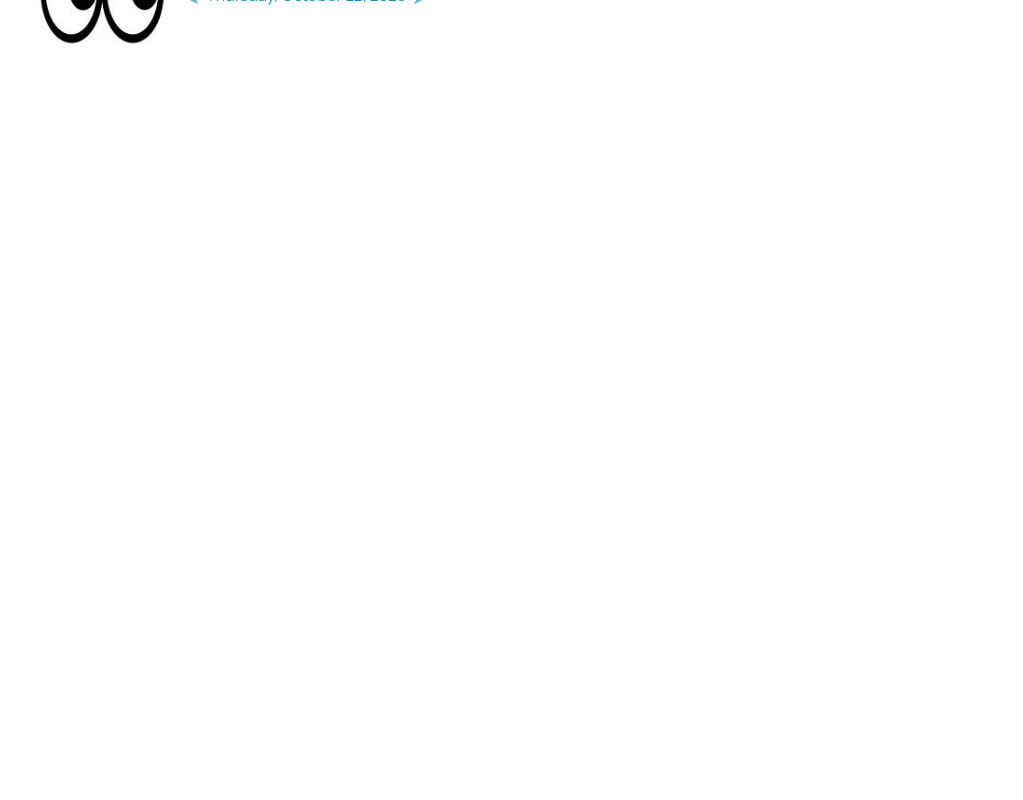
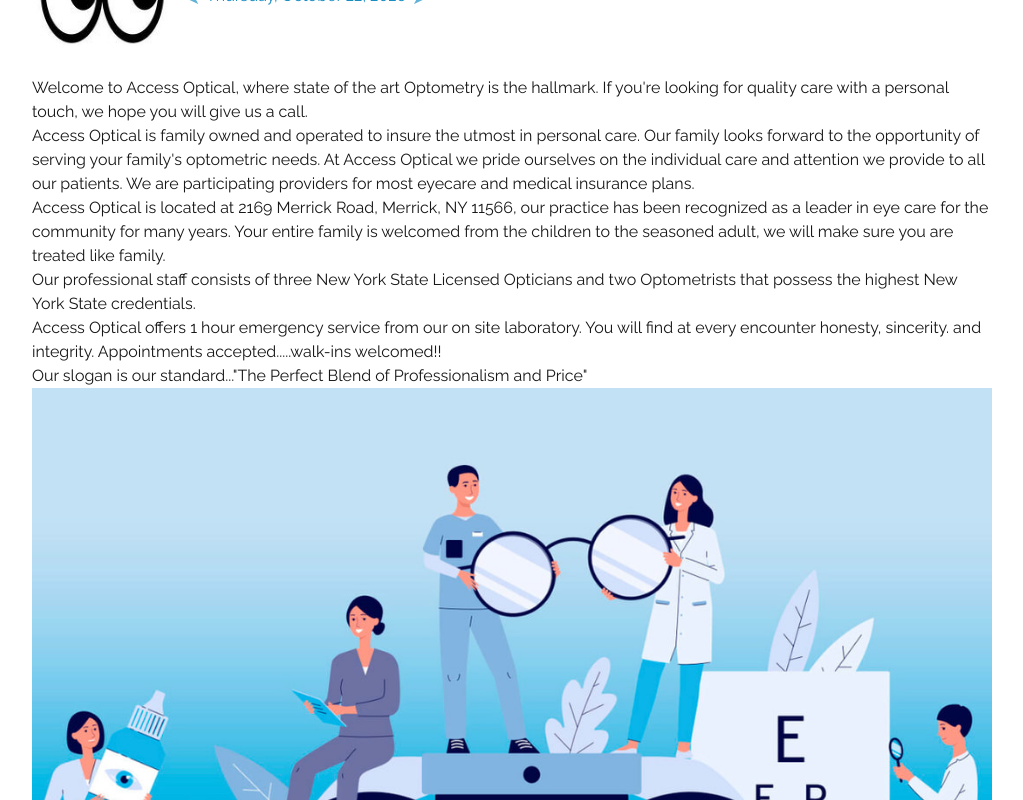
Before and after one commit to Isaac07007/access-optical, a Next.js app: page / in a window 1280 px wide. Shown: the part 1360-2160 px from the top of the page, without its empty margins (128-1151 px from the left). Before the commit the page ends 1406 px from the top, so only its background shows below. Built offline with nearby package versions, Linux system fonts and the light colour scheme; no server answers.

Commit message:
business summary, no styling

```diff
--- a/app/layout.tsx
+++ b/app/layout.tsx
@@ -1,6 +1,8 @@
 import type { Metadata } from "next";
 import { Geist, Geist_Mono } from "next/font/google";
 import "./globals.css";
+import Logo from "./components/Logo";
+import Navigation from "./components/Navigation";
 
 const geistSans = Geist({
   variable: "--font-geist-sans",
@@ -23,7 +25,12 @@
       lang="en"
       className={`${geistSans.variable} ${geistMono.variable} h-full antialiased`}
     >
-      <body className="min-h-full flex flex-col">{children}</body>
+      <body className="min-h-full flex flex-col">
+        {/* Nav needs to be body level (not in a header!) so position: sticky will work */}
+        <Logo/>
+        <Navigation/>
+        {children}
+      </body>
     </html>
   );
 }
--- a/app/page.tsx
+++ b/app/page.tsx
@@ -5,9 +5,6 @@
 
 export default function Home() {
   return (
-    <main>
-      <Logo/>
-      <Navigation/>
     <div className="contentWrapper" style={{width: "960px", margin: "auto"}}>
       <Image
         src={"/dior.jpg"}
@@ -36,7 +33,33 @@
       <div className="whiteSpacer" style={{height: 30}}/>
       <hr/>
       <EyeInsights/>
+      <div className="whiteSpacer" style={{height: 30}}/>
+      <div className="accessSummary">
+        <p>
+          Welcome to Access Optical, where state of the art Optometry is the hallmark. If you're looking for quality care with a personal touch, we hope you will give us a call.
+        </p>
+        <p>
+          Access Optical is family owned and operated to insure the utmost in personal care. Our family looks forward to the opportunity of serving your family's optometric needs. At Access Optical we pride ourselves on the individual care and attention we provide to all our patients. We are participating providers for most eyecare and medical insurance plans.
+        </p>
+        <p>
+          Access Optical is located at 2169 Merrick Road, Merrick, NY 11566, our practice has been recognized as a leader in eye care for the community for many years. Your entire family is welcomed from the children to the seasoned adult, we will make sure you are treated like family.
+        </p>
+        <p>
+          Our professional staff consists of three New York State Licensed Opticians and two Optometrists that possess the highest New York State credentials.
+        </p>
+        <p>
+          Access Optical offers 1 hour emergency service from our on site laboratory. You will find at every encounter honesty, sincerity. and integrity. Appointments accepted.....walk-ins welcomed!!
+        </p>
+        <p>
+          Our slogan is our standard..."The Perfect Blend of Professionalism and Price"
+        </p>
       </div>
-    </main>
+      <Image
+        alt="Promotional art of a positive and welcoming eyecare business"
+        src={"/eye-care-clip-art.jpg"}
+        width={1100}
+        height={799}
+      />
+    </div>
   );
 }
```
Also changed, not shown: public/eye-care-clip-art.jpg (added). Lines whose indentation alone changed are shown as unchanged.
